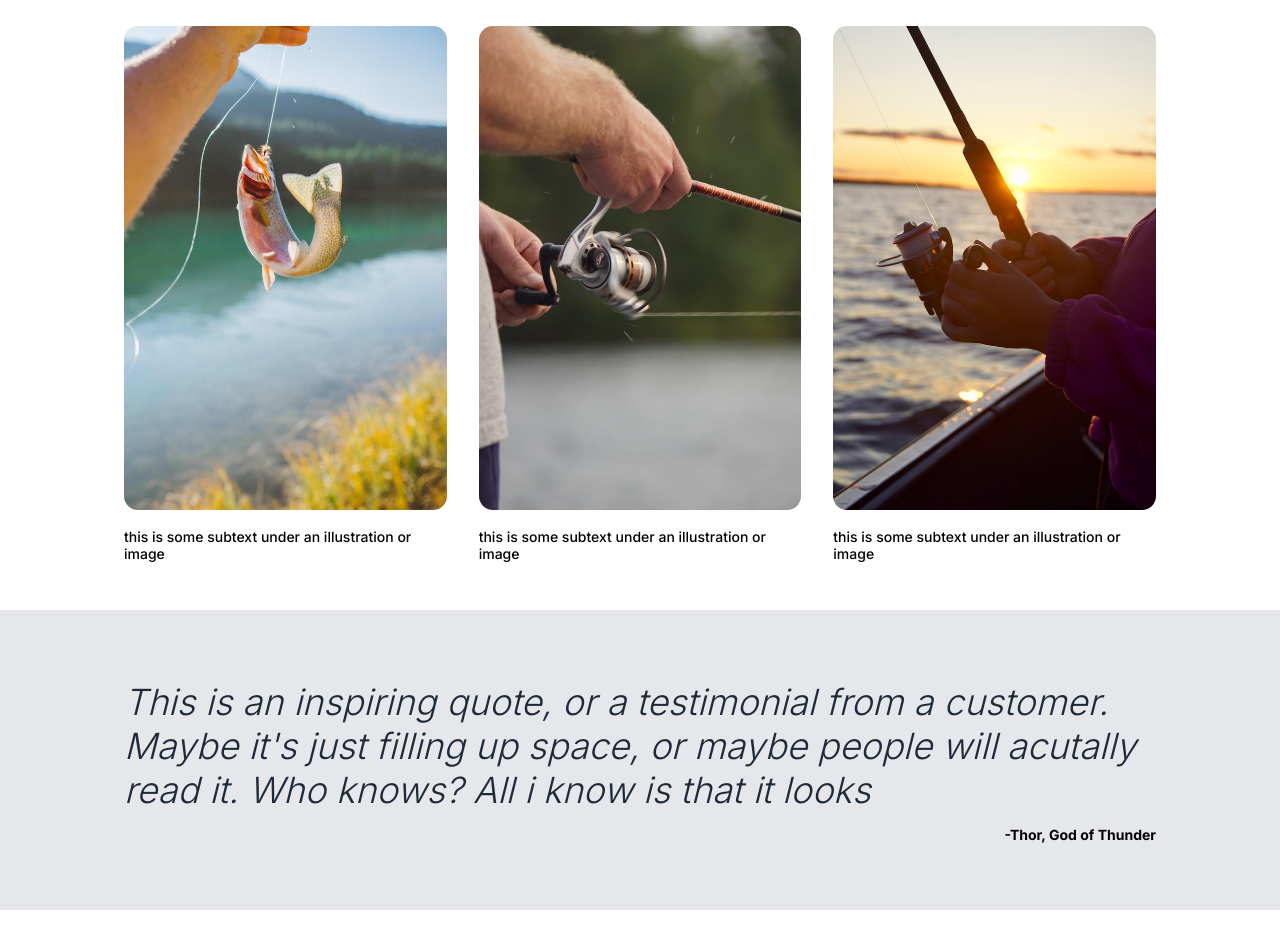
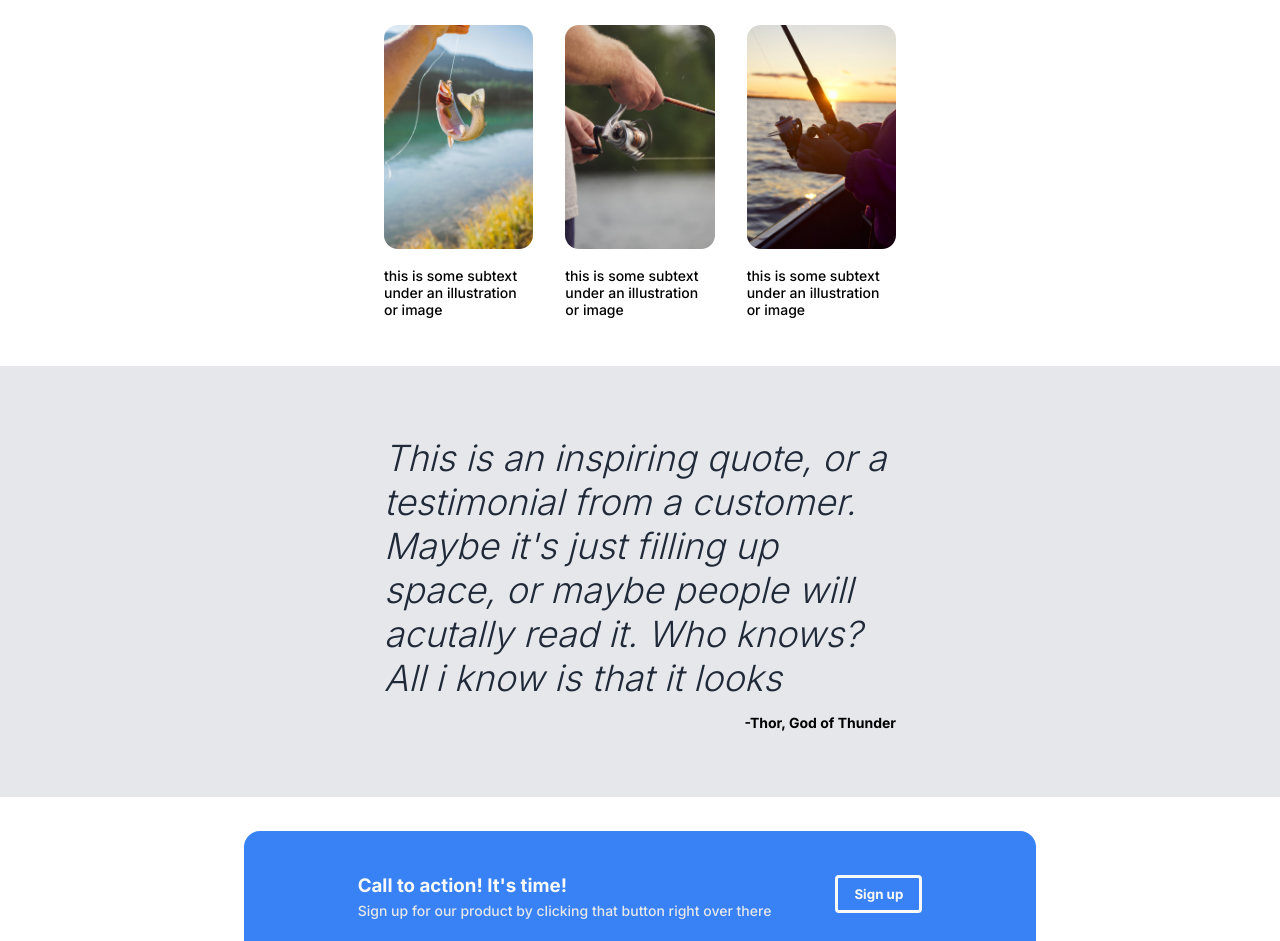
Before and after one commit to Dascepel/firstLayout, a plain HTML site: page index.html in a window 1280 px wide. Shown: the part 600-1541 px from the top of the page. Drawn offline with Linux system fonts and the light colour scheme.

Commit message:
just adding some queries

```diff
--- a/styles/style.css
+++ b/styles/style.css
@@ -180,3 +180,15 @@ nav a {
     color: #F9FAF8;
     background-color: #1F2937;
 }
+
+@media screen and (min-width: 1080px) {
+    .hero,
+    .action {
+        padding: 34px 244px;
+    }
+
+    .testimonials,
+    .information {
+        padding: 34px 384px;
+    }
+}
```
